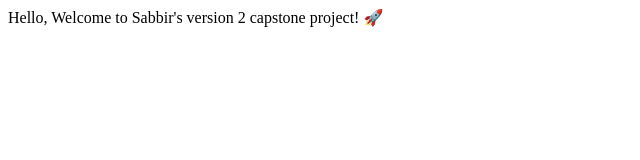
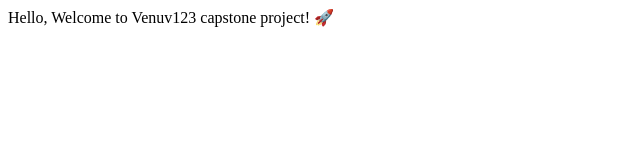
Before and after one commit to venuv123/Devoops, a plain HTML site: page index.html in a window 1280 px wide. Shown: the full height of the page, 0-640 px from the left. Drawn offline with Linux system fonts and the light colour scheme.

Commit message:
Update index.html

```diff
--- a/index.html
+++ b/index.html
@@ -8,7 +8,7 @@
 </head>
 
 <body>
-    Hello, Welcome to Sabbir's version 2 capstone project! 🚀
+    Hello, Welcome to Venuv123 capstone project! 🚀
 </body>
 
 </html>
```
